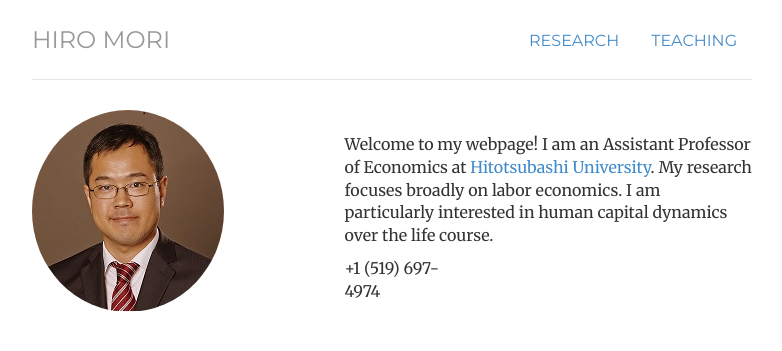
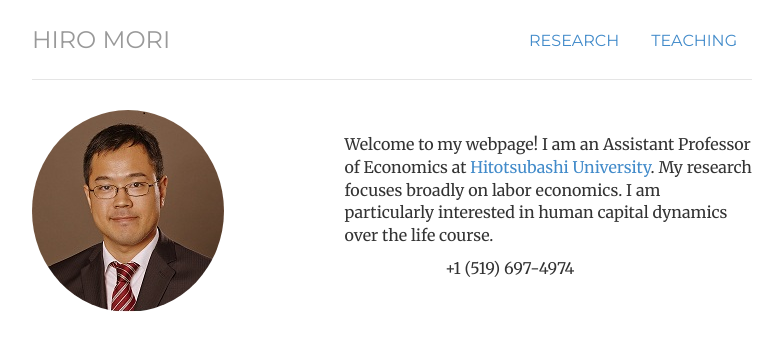
Before and after one commit to morihiroaki/morihiroaki.github.io, a Jekyll site: the page built from index.html, in a window 1280 px wide. Shown: the top 351 px of the page, without its empty margins (248-1030 px from the left). Built offline with Jekyll 4.4.1, drawn with Linux system fonts in a browser that asks for light colours.

Commit message:
Update index.html

```diff
--- a/index.html
+++ b/index.html
@@ -19,7 +19,7 @@ description:
 
 
        <div class='row'>
-                      <div class='col-xs-10 col-sm-2 text-center'>
+                      <div class='col-xs-2 col-sm-4 text-center'>
             <div class="box text-left">
 
             <div class="contact-item">
```
